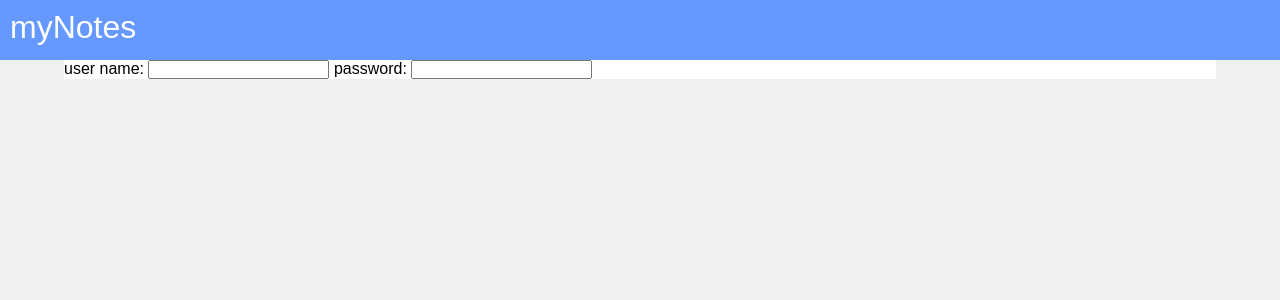
After one commit to charlie2104/WebAppsUkWebsite, a PHP site: page /login.html in a window 1280 px wide. The commit adds this page. Shown: the top 300 px of the page. Run offline with PHP 8.4, Linux system fonts and the light colour scheme.

Commit message:
aded seperate login pages, changed js to redirect to these pages and added nessesary styles

```diff
--- /dev/null
+++ b/login.html
@@ -0,0 +1,21 @@
+<!DOCTYPE html>
+<html>
+	<head>
+		<title>myNotes</title>
+		<link rel="stylesheet" type="text/css" href="styling.css">
+	</head>
+	<body>
+		<div class = 'navbar'>
+			<p id = 'logo'><a href="index.html">myNotes</a></p>
+		</div>
+		<div class= 'main'>
+			<form class = 'login' method="post" accept="\">
+				<label>user name: </label>
+				<input type="text" name="username" id="username">
+				<label>password: </label>
+				<input type="password" name="password" id="password">
+			</form>
+		</div>
+		<script type="text/javascript" src = "script.js"></script>
+	</body>
+</html>
--- a/script.js
+++ b/script.js
@@ -1,6 +1,8 @@
 window.onload = function(){
 	document.getElementById('login').onclick=function(){
-		alert('hello')};
+		window.location.href = 'login.html';
+	}
 	document.getElementById('signup').onclick=function(){
-		alert('hello')};
+		window.location.href = 'signup.html';
+	}
 }
--- a/styling.css
+++ b/styling.css
@@ -46,3 +46,12 @@ body{
 #navlinks ul li{
     display: inline;
 }
+#logo a{
+	text-decoration: none;
+	color: #fff;
+}
+.main{
+	margin: 0 auto;
+	width: 90%;
+	background-color: #fff;
+}
```
Also changed, not shown: signup.html (added, +27 -0 lines).
